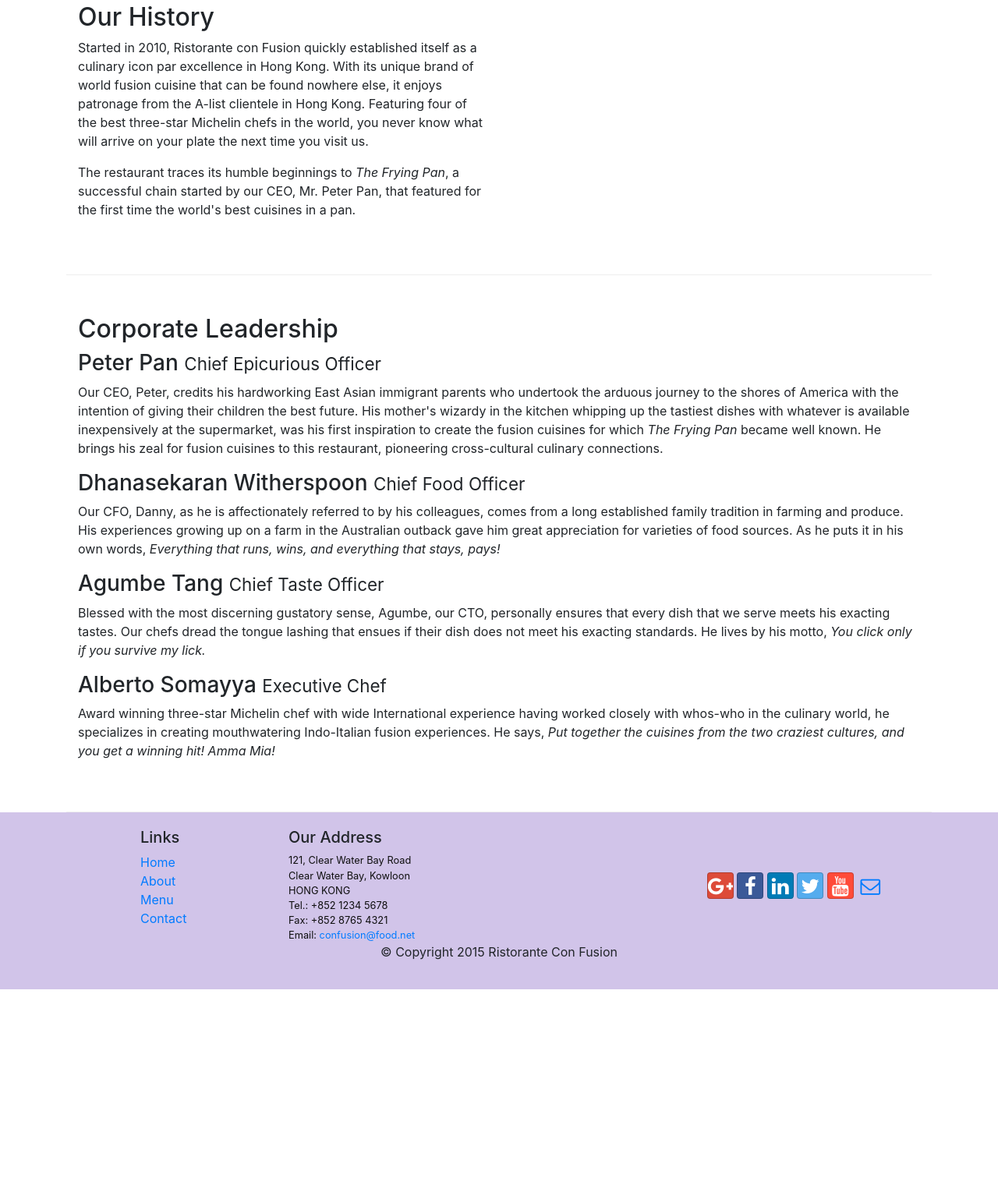
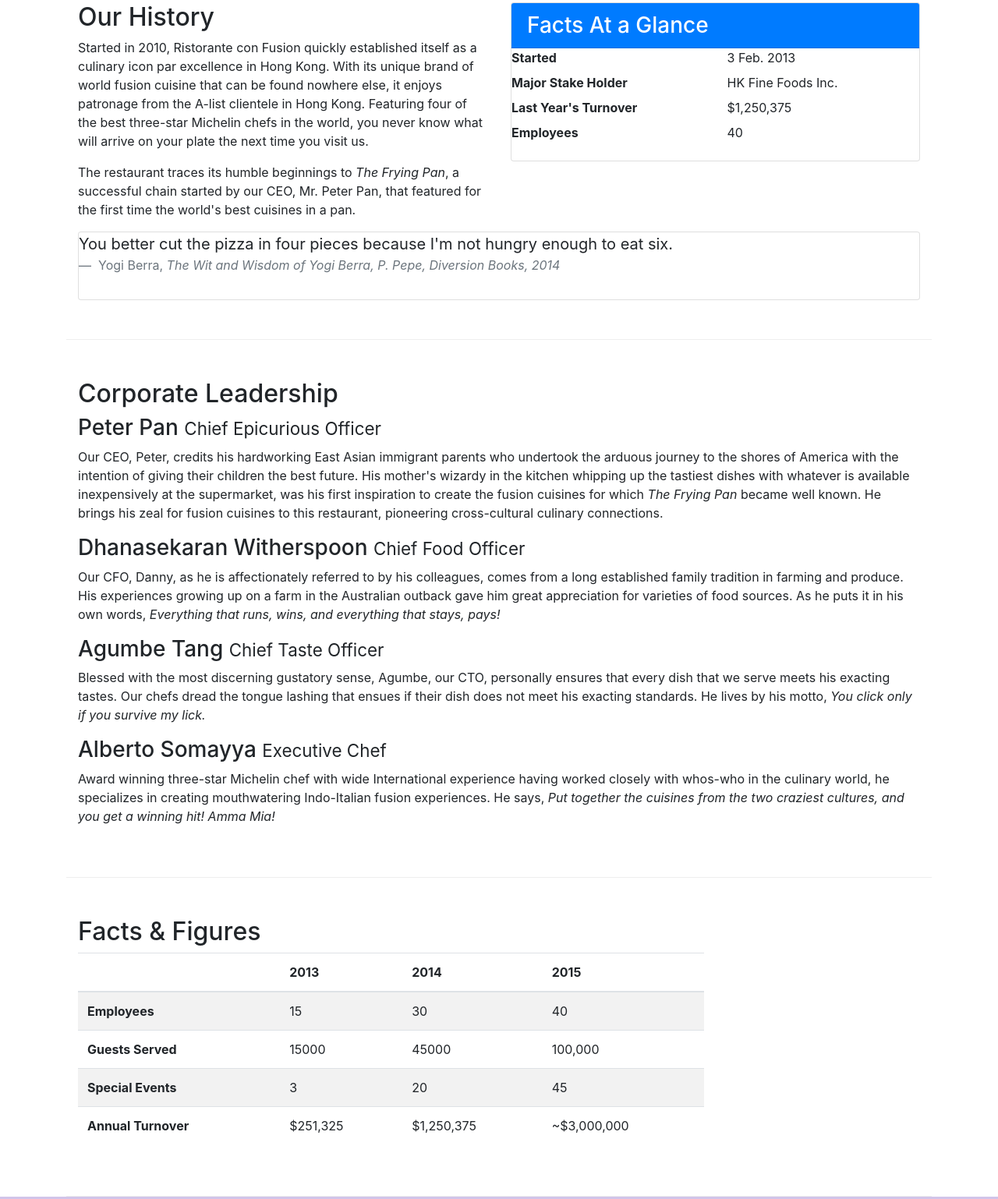
Before and after one commit to emmanuelvr/bootstrap4-buildable, a website: page about-us.html in a window 1280 px wide. Shown: the part 488-2026 px from the top of the page at 78% size. Before the commit the page ends 1757 px from the top, so only its background shows below. Drawn offline with nearby package versions, Linux system fonts and the light colour scheme.

Commit message:
Tables and cards added to about-us.html

```diff
--- a/about-us.html
+++ b/about-us.html
@@ -60,7 +60,35 @@
                 <p>Started in 2010, Ristorante con Fusion quickly established itself as a culinary icon par excellence in Hong Kong. With its unique brand of world fusion cuisine that can be found nowhere else, it enjoys patronage from the A-list clientele in Hong Kong.  Featuring four of the best three-star Michelin chefs in the world, you never know what will arrive on your plate the next time you visit us.</p>
                 <p>The restaurant traces its humble beginnings to <em>The Frying Pan</em>, a successful chain started by our CEO, Mr. Peter Pan, that featured for the first time the world's best cuisines in a pan.</p>
             </div>
-            <div class="col-xs-12 col-sm-6">
+            <div class="col-sm">
+                <div class="card">
+                    <h3 class="card-header bg-primary text-white">Facts At a Glance</h3>
+                    <div class="card-block">
+                        <dl class="row">
+                            <dt class="col-6">Started</dt>
+                            <dd class="col-6">3 Feb. 2013</dd>
+                            <dt class="col-6">Major Stake Holder</dt>
+                            <dd class="col-6">HK Fine Foods Inc.</dd>
+                            <dt class="col-6">Last Year's Turnover</dt>
+                            <dd class="col-6">$1,250,375</dd>
+                            <dt class="col-6">Employees</dt>
+                            <dd class="col-6">40</dd>
+                        </dl>
+                    </div>
+                </div>
+            </div>
+            <div class="col-12">
+                <div class="card card-block bg-faded">
+                    <blockquote class="blockquote">
+                        <p class="mb-0">
+                            You better cut the pizza in four pieces because I'm not hungry enough to eat six.
+                            <footer class="blockquote-footer">
+                                Yogi Berra,
+                                <cite title="Source Title">The Wit and Wisdom of Yogi Berra, P. Pepe, Diversion Books, 2014</cite>
+                            </footer>
+                        </p>
+                    </blockquote>
+                </div>
             </div>
         </div>
 
@@ -79,6 +107,52 @@
             </div>
        </div>
 
+       <div class="row row-content">
+           <div class="col-12 col-sm-9">
+                <h2>Facts &amp; Figures</h2>
+                <div class="table-responsive">
+                    <table class="table table-striped">
+                    <thead class="thead-inverse">
+                        <tr>
+                            <th>&nbsp;</th>
+                            <th>2013</th>
+                            <th>2014</th>
+                            <th>2015</th>
+                        </tr>
+                    </thead>
+                    <tbody>
+                        <tr>
+                            <th>Employees</th>
+                            <td>15</td>
+                            <td>30</td>
+                            <td>40</td>
+                        </tr>
+                        <tr>
+                            <th>Guests Served</th>
+                            <td>15000</td>
+                            <td>45000</td>
+                            <td>100,000</td>
+                        </tr>
+                        <tr>
+                            <th>Special Events</th>
+                            <td>3</td>
+                            <td>20</td>
+                            <td>45</td>
+                        </tr>
+                        <tr>
+                            <th>Annual Turnover</th>
+                            <td>$251,325</td>
+                            <td>$1,250,375</td>
+                            <td>~$3,000,000</td>
+                        </tr>
+                    </tbody>
+                    </table>
+                    </div>
+           </div>
+           <div class="col-12 col-sm-3">
+
+           </div>
+       </div>
     </div>
 
     <footer class="footer">
```
